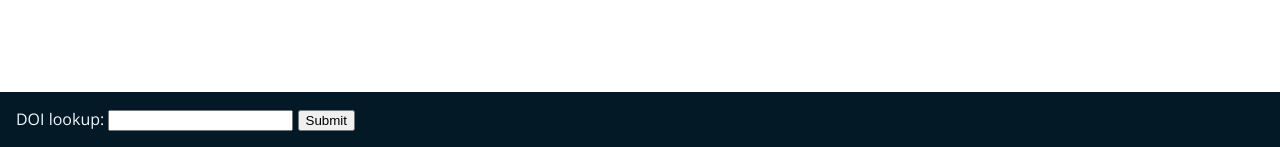
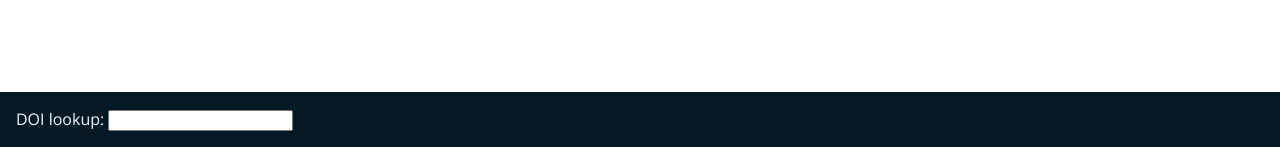
Before and after one commit to SageRalph/search-mendeley, a Flask app: template templates/library.html in a window 1280 px wide. Shown: the part 653-800 px from the top of the page. Run offline with Flask 2, Linux system fonts and the light colour scheme; the template is opened without the code that fills it, so the values that code supplies are empty; parts of the project's set-up code (start-up, migrations or seed data) failed here and were passed over.

Commit message:
Hide DOI button

```diff
--- a/templates/library.html
+++ b/templates/library.html
@@ -29,7 +29,7 @@
             </div>
             <input type="search" name="noteQuery" placeholder="Search Annotations..." value="{{noteQuery}}">
             <input id="advancedSearchToggle" type="checkbox" name="advancedSearch" {% if advancedSearch %} checked {% endif %} onclick="toggleAdvSearch();">Advanced Search</input>
-            <input type="submit" style="display: none">
+            <input type="submit" class="hidden">
             <input type="reset" onclick="form.reset(); toggleAdvSearch();">
         </form>
     </nav>
@@ -71,7 +71,7 @@
         <form action="/detailsLookup" method="GET">
             DOI lookup:
             <input type="text" name="doi">
-            <input type="submit">
+            <input type="submit" class="hidden">
         </form>
     </footer>
 
```
